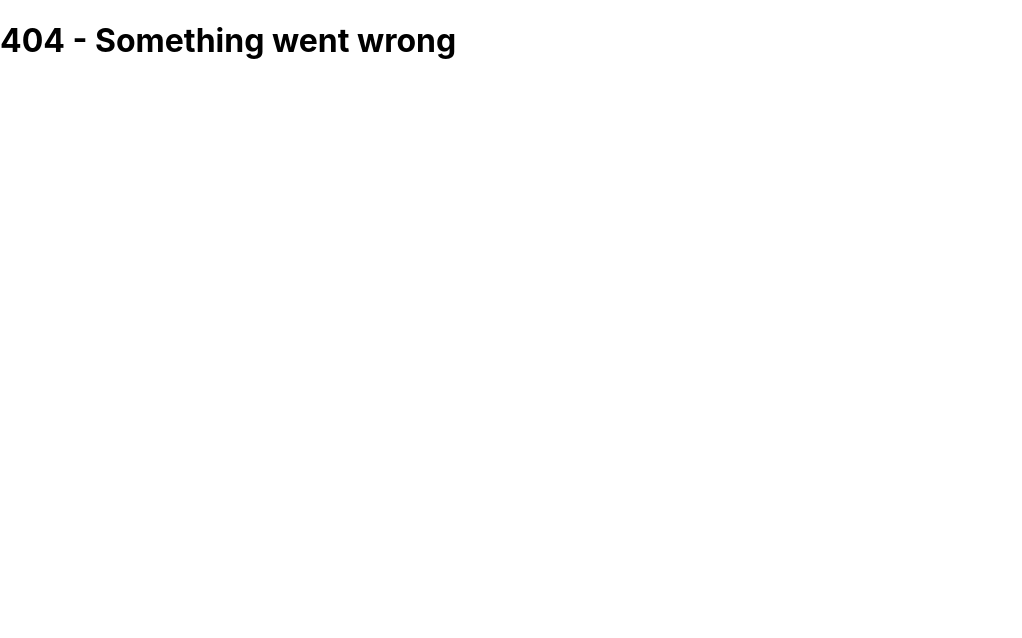
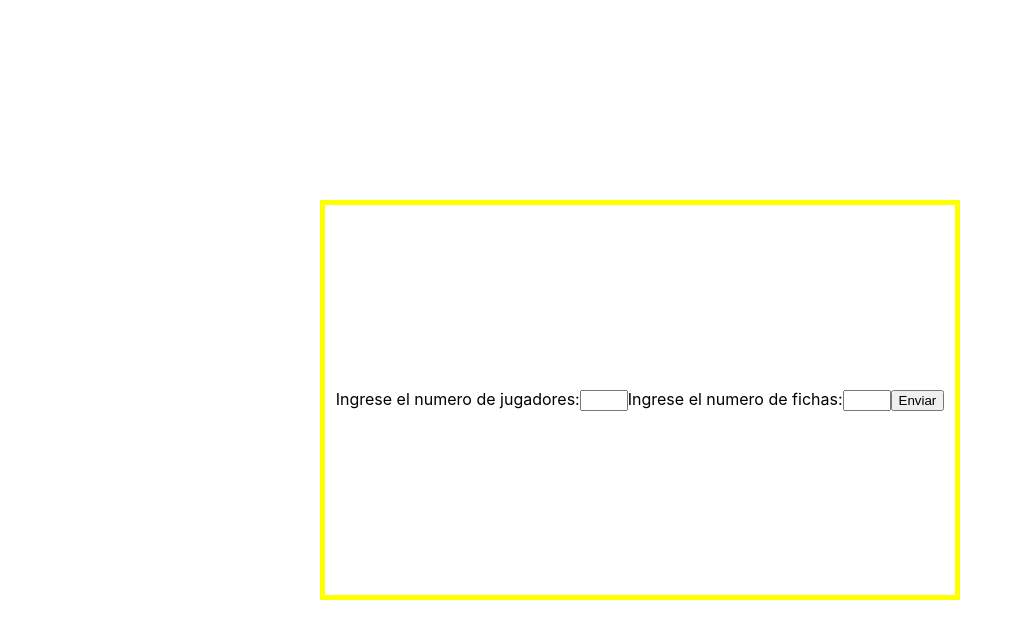
Before and after one commit to andres-calvo/3dparques, a Next.js app: page /menu in a window 1280 px wide. Before the commit this address had no page. Shown: the top 638 px of the page, without its empty margins (0-1022 px from the left). Built offline with nearby package versions, Linux system fonts and the light colour scheme.

Commit message:
Co-authored-by: Andres Calvo Ariza <andres-calvo@users.noreply.github.com>

```diff
--- a/pages/_app.tsx
+++ b/pages/_app.tsx
@@ -5,6 +5,7 @@ import Header from '@/config';
 import Dom from '@/components/layout/dom';
 import dynamic from 'next/dynamic';
 import "../styles/globals.css"
+import { useModalStore } from '@/modal-store';
 const LCanvas = dynamic(() => import('@/components/layout/canvas'), {
   ssr: false,
 });
@@ -22,9 +23,22 @@ function App({ Component, pageProps = { title: 'index' } }) {
       <Dom>
         <Component {...pageProps} />
       </Dom>
+      <GlobalModal/>
       {Component?.r3f && <LCanvas>{Component.r3f(pageProps)}</LCanvas>}
     </>
   );
 }
 
 export default App;
+
+const GlobalModal = ()=>{
+  const {show,Componente,matarModal} = useModalStore()
+
+  if(!show) return null
+  return <div className={"modalWrapper"}>
+    <div className='modalContent'>
+      <div  onClick={() => matarModal(false)}> <h3 style={{cursor:"pointer"}}>X</h3> </div>
+      <Componente/>
+    </div>
+  </div>
+}
--- /dev/null
+++ b/pages/menu.tsx
@@ -0,0 +1,51 @@
+
+import { useGameStore } from '@/store';
+import {  Main } from '@/logic/pruebaJuego';
+import Swal from 'sweetalert2';
+
+
+ const Page = (props) => {
+
+    const store = useGameStore();
+
+    const crearTablero = () =>{
+        let inputJugadores=document.getElementById("numPlayers") as HTMLInputElement
+        let numeroJugadores=parseInt(inputJugadores.value)
+        let inputFichas=document.getElementById("numFichas") as HTMLInputElement
+        let numeroFichas=parseInt(inputFichas.value)
+
+        if (numeroFichas < 2 || numeroFichas > 4 || numeroJugadores < 2 || numeroJugadores > 6) {
+            Swal.close();
+            Swal.fire(
+            'El numero ingresado de jugadores o fichas no es correcto',
+            'Recuerde que debe ser minimo 2 fichas o máximo 4 y mínimo 2 y máximo 6',
+            'error'
+            );
+            return
+          }
+
+        let tablero=Main(numeroJugadores,numeroFichas)
+        store.setInstanciaJuego(tablero)
+    }
+
+    const tablero=12
+    return <div className={"menu"}>
+    <div className='contenido'>
+
+
+
+    <form action="">
+    <label >Ingrese el numero de jugadores:</label>
+    <input id="numPlayers"  min="2" max="6"type="number" />
+    <label >Ingrese el numero de fichas:</label>
+    <input id="numFichas" min="1" max="4" type="number" />
+    <input onClick={crearTablero} type="submit" value="Enviar"/>
+    </form>
+
+    </div>
+  </div>;
+  };
+
+
+
+  export default Page
--- /dev/null
+++ b/src/modal-store.tsx
@@ -0,0 +1,24 @@
+import create from 'zustand';
+import {ReactElement} from "react"
+interface ModalInterface{
+    show:boolean,
+    Componente:()=>JSX.Element
+    setModal:(show:boolean,Componente:()=>JSX.Element)=>void
+    matarModal:(show:boolean)=>void
+}
+export const useModalStore = create<ModalInterface>((set,get)=>({
+    show:false,
+    Componente:()=><></>,
+    setModal:(show,Componente)=>{
+        set({show,Componente})
+    },
+
+
+
+    matarModal: (showModal) => {
+        set({show: showModal });
+      },
+    // siguienteTurno: () => {
+    //     set({false,})
+    //   }
+}))
--- a/src/store.ts
+++ b/src/store.ts
@@ -28,6 +28,9 @@ interface StoreInterface {
   pasarTurno: () => void;
   girarDados: () => void;
   matarJugador: () => void;
+  soplarJugada: (jugadorSoplado: Jugador) => void;
+
+
 }
 export const useGameStore = create<StoreInterface>((set, get) => ({
   dados: [],
--- a/styles/globals.css
+++ b/styles/globals.css
@@ -14,3 +14,46 @@ a {
 * {
   box-sizing: border-box;
 }
+
+.modalWrapper{
+  position: fixed;
+  width: 100vw;
+  height: 100vh;
+  z-index: 150;
+  background-color: rgba(0, 0, 0, 0.4);
+  display:flex;
+  justify-content: center;
+  align-items: center;
+}
+
+.menu{
+
+    position: fixed;
+    border: 5px solid #FFFF00;
+    display: flex;
+    justify-content: center;
+    align-items: center;
+    width: 50vw;
+    height: 50vh;
+    top: 50%;
+    left: 50%;
+    /* bring your own prefixes */
+    transform: translate(-50%, -50%);
+    flex-direction: column
+}
+.modalContent{
+  display: flex;
+  flex-direction: column;
+  border-radius: 1rem;
+  padding: 1rem;
+  width: 30vw;
+  height: 40vh;
+  background:white
+}
+
+.box {
+  display: flex; /* or inline-flex */
+
+  justify-content: space-evenly ;
+
+}
```
Also changed, not shown: pages/final.tsx (+38 -17 lines), styles/final.module.scss (+7 -0 lines).
